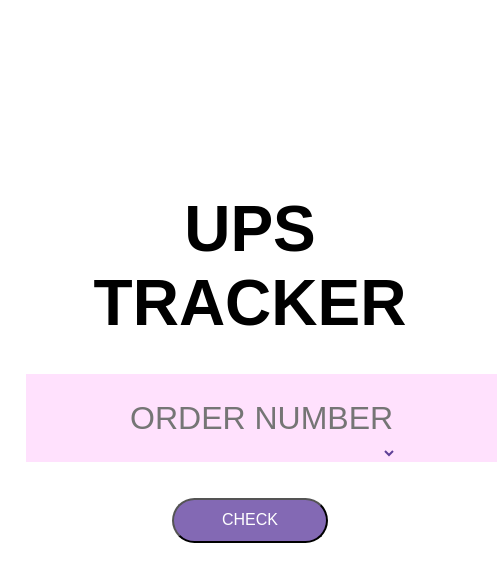
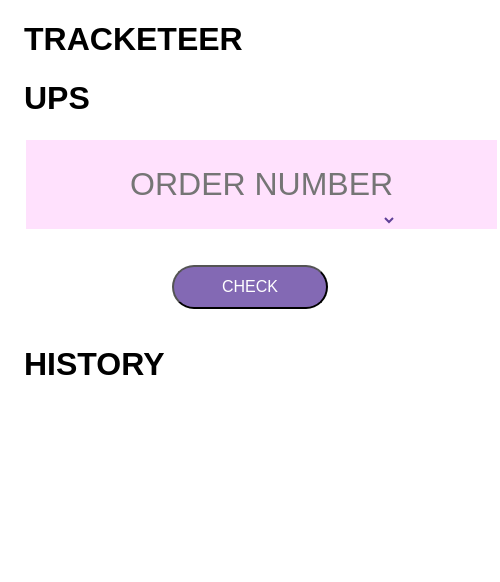
Before and after one commit to aboruchovas/tracketeer, an Electron app: page index.html in a window 500 px wide. Drawn offline with Linux system fonts and the light colour scheme.

Commit message:
Add tracking history box, change name

```diff
--- a/index.html
+++ b/index.html
@@ -7,7 +7,10 @@
     </head>
     <body>
         <div id="wrapper">
-            <h1 id="title">UPS TRACKER</h1>
+            <h1 class="big_title">TRACKETEER</h1>
+
+            <div id="tracking_search">
+                <h1 class="small_title">UPS</h1>
                 <form action="#" id="status_form">
                     <div>
                         <input type="text" id="tracking" placeholder="ORDER NUMBER">
@@ -21,10 +24,17 @@
                     <div style="text-align: center;">
                         <button type="button" id="check">CHECK</button>
                     </div>
-                <div id="status">
+                    <div id="status"></div>
+                </form>
+            </div>
 
+            <div id="tracking_history">
+                <h1 class="small_title">HISTORY</h1>
+                <div id="history">
+                    <ul id="list">
+                    </ul>
                 </div>
-            </form>
+            </div>
         </div>
         <!-- You can also require other files to run in this process -->
         <script src="./renderer.js"></script>
```
Lines whose indentation alone changed are shown as unchanged.
